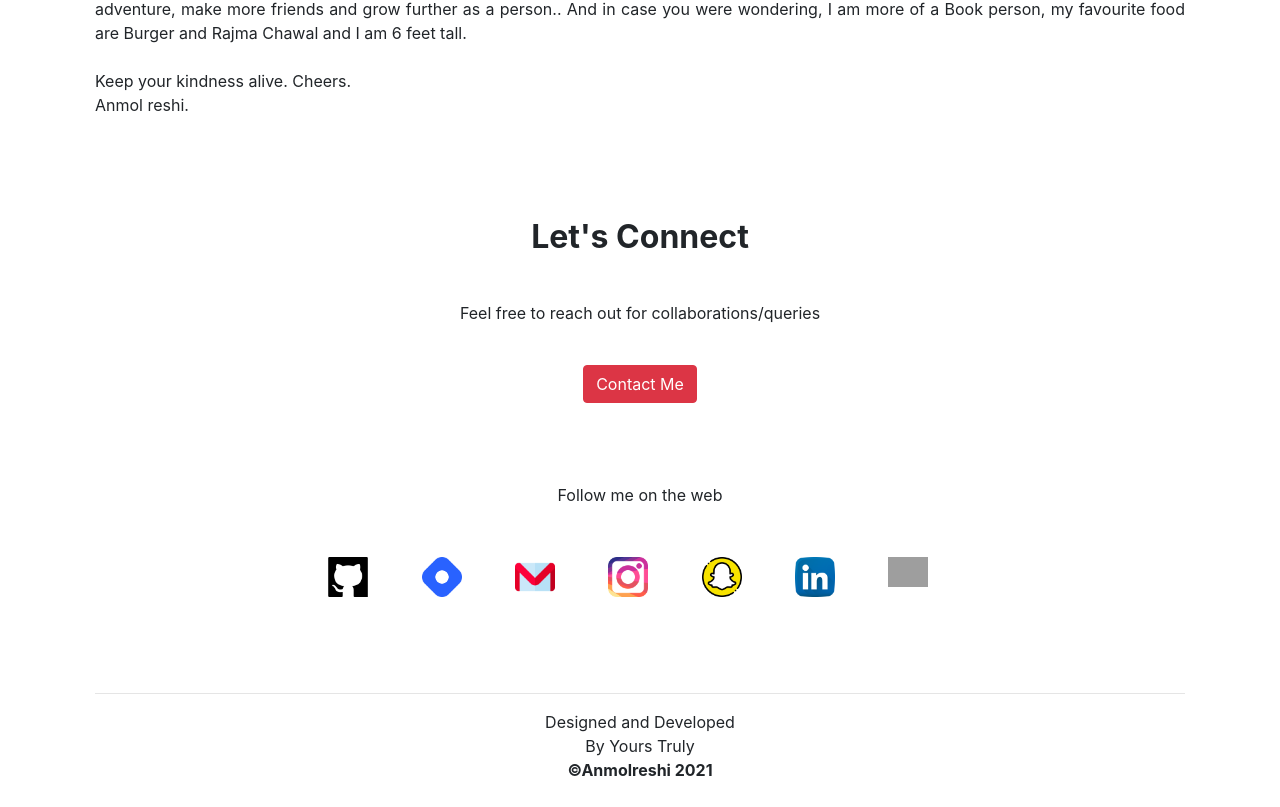
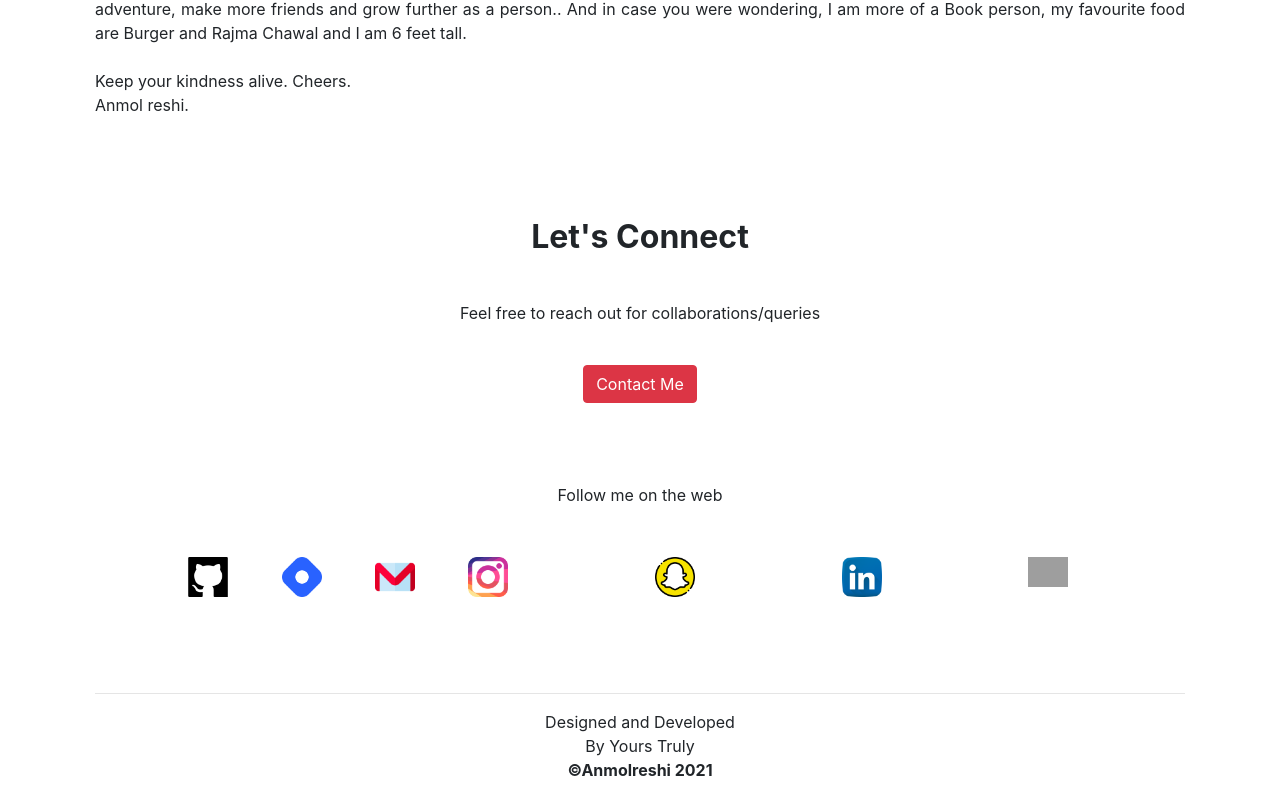
Before and after one commit to Anmolreshi/Anmolreshi_resume, a React (Create React App) app: page / in a window 1280 px wide. Shown: the part 4023-4830 px from the top of the page. Built offline with nearby package versions, Linux system fonts and the light colour scheme; grey boxes are pictures that could not be loaded.

Commit message:
Update App.js

```diff
--- a/src/App.js
+++ b/src/App.js
@@ -441,19 +441,23 @@ function App() {
                     <img className="socialmedia" alt="instagram" src={instagram} />
                       </a>
                   </Col>
+                   <Col xs={1}></Col>
                   <Col xl={1} lg={1}  md={1} sm={2} xs={2}>
                     <img className="socialmedia" alt="snapchat" src={snapchat} />
                   </Col>
+                  <Col xs={1}></Col>
                   <Col xl={1} lg={1}  md={1} sm={2} xs={2}>
                       <a href="https://www.linkedin.com/in/anmolreshi/">
                     <img className="socialmedia" alt="linkedin" src={linkedin} />
                       </a>
                   </Col>
+                  <Col xs={1}></Col>
                   <Col xl={1} lg={1}  md={1} sm={2} xs={2}>
                     <a href="https://twitter.com/AnmolreshiAnmol">
                     <img className="socialmedia" alt="email" src={twitter} />
                       </a>
                   </Col>
+                  <Col xs={1}></Col>
                   <Col md={1}></Col>
       </Row>
       <Row className="space"></Row>
```
